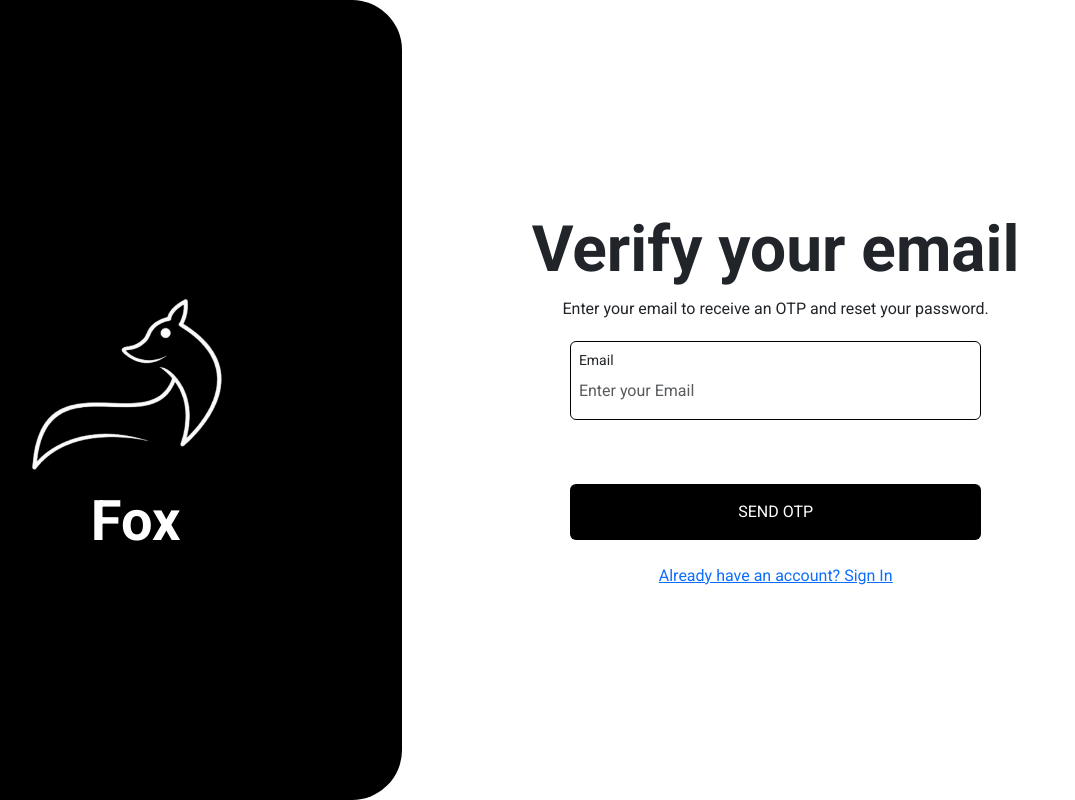
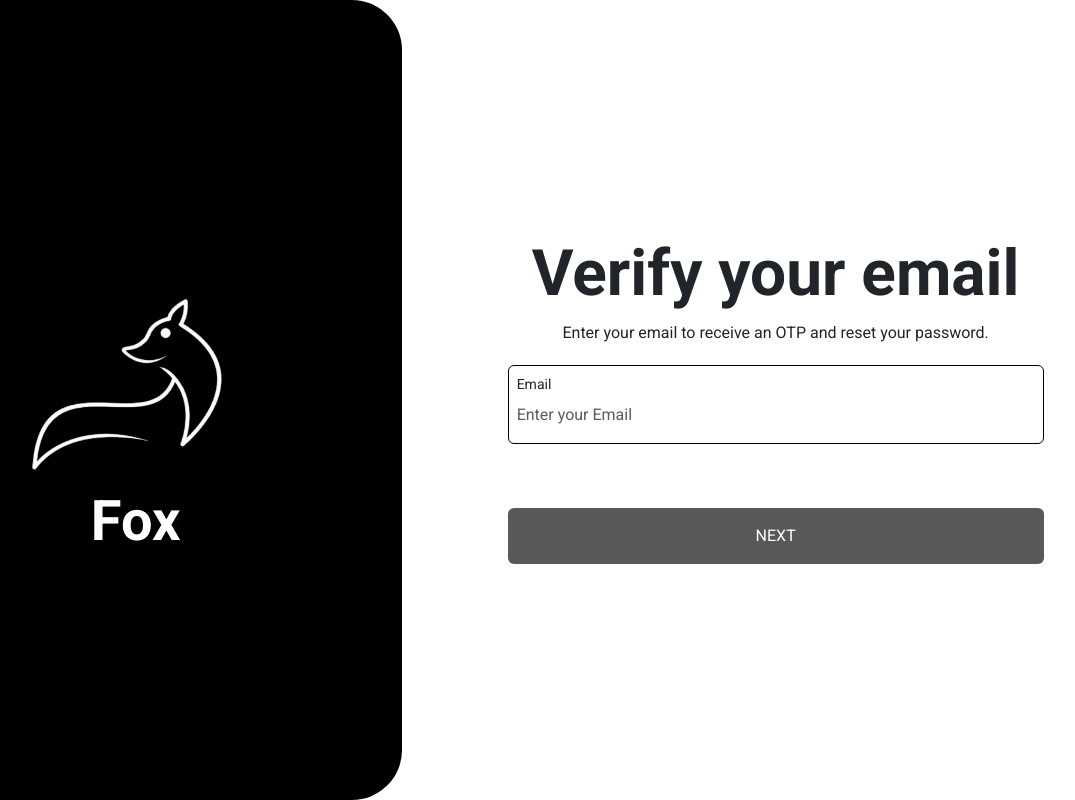
Before and after one commit to MuhammadBilal544542/foxweb, a React (Create React App) app: page /emailVerification in a window 1280 px wide. Shown: the whole page, without its empty margins (131-1206 px from the left). Built offline with nearby package versions, Linux system fonts and the light colour scheme.

Commit message:
all Apis are working

```diff
--- a/src/Pages/Auth/EmailVerification/EmailVerification.jsx
+++ b/src/Pages/Auth/EmailVerification/EmailVerification.jsx
@@ -1,27 +1,52 @@
-import { Container, Row, Col } from "react-bootstrap";
+import * as Yup from "yup";
+import { useFormik } from "formik";
+import { Container, Row, Col, Spinner } from "react-bootstrap";
 import MainInput from "../../../Share/Input/MainInput";
+import MainIntro from "../../../Share/Intro/MainIntro";
 import MainButton from "../../../Share/Button/MainButton";
-import MainIntro from "../../../Share/Intro/MainIntro";
+import { useNavigate, useLocation } from "react-router-dom";
 import LeftSideLogo from "../../../Share/LogoSidePage/LeftSideLogo";
-import { useFormik } from "formik";
-import * as Yup from "yup";
-import { Link, useNavigate } from "react-router-dom";
-import { IoMdArrowRoundBack } from "react-icons/io";
+import { emailVerification } from "../../../Redux/features/User/userApi";
+import { useDispatch, useSelector } from "react-redux";
 
 const EmailVerification = () => {
   const navigate = useNavigate();
+  const location = useLocation();
+  const dispatch = useDispatch();
+  const { loading } = useSelector((state) => state.user);
+
+  const handleEmailVerification = () => {
+    const data = {
+      apiEndpoint: "/api/Signup/update-user-contact",
+      requestData: {
+        text: values.email,
+        userId: location?.state?.Id,
+        type: 2,
+      },
+    };
+
+    dispatch(emailVerification(data)).then((res) => {
+      if (res.type === "emailVerification/fulfilled") {
+        navigate("/otpVerification", {
+          // state: {
+          //   details: location?.state?.details,
+          //   userNumber: location.state.userNumber,
+          // },
+        });
+      }
+    });
+  };
 
   const schema = Yup.object({
     email: Yup.string().email("Invalid email").required("Email is required"),
   });
 
-  const formik = useFormik({
-    initialValues: { email: "" },
-    validationSchema: schema,
-    onSubmit: (values) => {
-      console.log("Form submitted:", values);
-    },
-  });
+  const { handleBlur, handleSubmit, values, touched, errors, handleChange } =
+    useFormik({
+      initialValues: { email: "" },
+      validationSchema: schema,
+      onSubmit: handleEmailVerification,
+    });
 
   return (
     <div className="login-screen">
@@ -51,38 +76,34 @@ const EmailVerification = () => {
                 />
 
                 <Row className="justify-content-center">
-                  <Col md={7}>
-                    <form onSubmit={formik.handleSubmit}>
+                  <Col md={9}>
+                    <form onSubmit={handleSubmit}>
                       <MainInput
                         type="email"
                         name="email"
                         label="Email"
                         placeholder="Enter your Email"
-                        onBlur={formik.handleBlur}
-                        onChange={formik.handleChange}
-                        value={formik.values.email}
+                        onBlur={handleBlur}
+                        onChange={handleChange}
+                        value={values.email}
                         error={
-                          formik.touched.email && formik.errors.email
-                            ? formik.errors.email
-                            : ""
+                          touched.email && errors.email ? errors.email : ""
                         }
                       />
 
                       <MainButton
                         btnClassName="text-uppercase bg-black border-0 w-100 p-3 mt-5 text-white"
                         type="submit"
-                        Text="Send OTP"
+                        Text={
+                          loading === "pending" ? (
+                            <Spinner animation="border" size="sm" />
+                          ) : (
+                            "Next"
+                          )
+                        }
+                        disabled={!values?.email}
                       />
                     </form>
-
-                    <div className="text-center mt-4">
-                      <Link to="/">
-                        Already have an account?{" "}
-                        <span className="text-decoration-underline">
-                          Sign In
-                        </span>
-                      </Link>
-                    </div>
                   </Col>
                 </Row>
               </Col>
--- a/src/Pages/Auth/LoginScreen/LoginScreen.jsx
+++ b/src/Pages/Auth/LoginScreen/LoginScreen.jsx
@@ -1,4 +1,4 @@
-import React, { useState } from "react";   // ✅ add useState
+import React, { useState } from "react"; // ✅ add useState
 import { Container, Row, Col } from "react-bootstrap";
 import MainInput from "../../../Share/Input/MainInput";
 import MainButton from "../../../Share/Button/MainButton";
@@ -21,14 +21,8 @@ const LoginScreen = () => {
       .required("Password is required"),
   });
 
-  const {
-    values,
-    handleBlur,
-    handleChange,
-    errors,
-    touched,
-    handleSubmit,
-  } = useFormik({
+  const { values, handleBlur, handleChange, errors, touched, handleSubmit } =
+    useFormik({
       initialValues: {
         number: "",
         password: "",
@@ -69,13 +63,15 @@ const LoginScreen = () => {
                         name="number"
                         placeholder="Enter your number"
                         label="Number"
-                        error={touched.number && errors.number ? errors.number : ""}
+                        error={
+                          touched.number && errors.number ? errors.number : ""
+                        }
                       />
 
                       {/* Password Field */}
                       <MainInput
                         className="password"
-                        type={showPassword ? "text" : "password"}   // ✅ toggle
+                        type={showPassword ? "text" : "password"} // ✅ toggle
                         onBlur={handleBlur}
                         id="password"
                         onChange={handleChange}
@@ -83,14 +79,18 @@ const LoginScreen = () => {
                         name="password"
                         placeholder="Enter your password"
                         label="Password"
-                        error={touched.password && errors.password ? errors.password : ""}
+                        error={
+                          touched.password && errors.password
+                            ? errors.password
+                            : ""
+                        }
                       />
 
                       <div className="d-flex justify-content-between mb-3">
                         <div className="">
-
                           <input type="checkbox" id="pass" className="me-2" />
-                          <label htmlFor="pass"
+                          <label
+                            htmlFor="pass"
                             onClick={() => setShowPassword(!showPassword)} // ✅ toggle
                             style={{ cursor: "pointer" }}
                           >
@@ -98,7 +98,7 @@ const LoginScreen = () => {
                           </label>
                         </div>
                         <Link
-                          to="/forgotPassword"
+                          to="/emailVerification"
                           className="text-decoration-underline"
                         >
                           Forgot Password?
@@ -112,10 +112,13 @@ const LoginScreen = () => {
                       />
                     </form>
                     <div className="text-center mt-4">
-                      <Link to="/numberVerification">Don't have an account? <span className="text-decoration-underline">Sign up</span></Link>
+                      <Link to="/numberVerification">
+                        Don't have an account?{" "}
+                        <span className="text-decoration-underline">
+                          Sign up
+                        </span>
+                      </Link>
                     </div>
-
-
                   </Col>
                 </Row>
               </Col>
@@ -125,6 +128,6 @@ const LoginScreen = () => {
       </Container>
     </div>
   );
-}
+};
 
 export default LoginScreen;
--- a/src/Pages/Auth/SigUpProfile/SigUpProfile.jsx
+++ b/src/Pages/Auth/SigUpProfile/SigUpProfile.jsx
@@ -31,7 +31,11 @@ const SigUpProfile = () => {
 
     dispatch(sigUpProfile(data)).then((res) => {
       if (res.type === "sigUpProfile/fulfilled") {
-        navigate("/emailVerification");
+        navigate("/emailVerification", {
+          state: {
+            Id: location?.state?.Id,
+          },
+        });
       }
     });
   };
@@ -52,7 +56,6 @@ const SigUpProfile = () => {
     touched,
     errors,
     setFieldValue,
-    isValid,
   } = useFormik({
     initialValues: {
       firstName: "",
--- a/src/Redux/features/User/userApi.js
+++ b/src/Redux/features/User/userApi.js
@@ -627,3 +627,17 @@ export const sigUpProfile = createAsyncThunk(
     }
   }
 );
+// Email Verification
+export const emailVerification = createAsyncThunk(
+  "emailVerification",
+  async ({ apiEndpoint, requestData }, thunkAPI) => {
+    try {
+      const response = await axiosInstance.put(apiEndpoint, requestData);
+      Toaster.success(response?.data?.message);
+      return response?.data?.data;
+    } catch (error) {
+      Toaster.error(error?.response?.data?.data?.message);
+      return thunkAPI.rejectWithValue({ statusCode: error.response.status });
+    }
+  }
+);
--- a/src/Redux/features/User/userSlice.js
+++ b/src/Redux/features/User/userSlice.js
@@ -47,6 +47,7 @@ import {
   otpVerification,
   setNewPassword,
   sigUpProfile,
+  emailVerification
 } from "./userApi";
 
 export const userSlice = createSlice({
@@ -519,6 +520,16 @@ export const userSlice = createSlice({
         state.loading = "failed";
       })
       // ------------------------------------------------------
+      .addCase(emailVerification.pending, (state) => {
+        state.loading = "pending";
+      })
+      .addCase(emailVerification.fulfilled, (state) => {
+        state.loading = "succeeded";
+      })
+      .addCase(emailVerification.rejected, (state) => {
+        state.loading = "failed";
+      })
+      // ------------------------------------------------------
       .addCase(setNewPassword.pending, (state) => {
         state.loading = "pending";
       })
```
Lines whose indentation alone changed are shown as unchanged.
